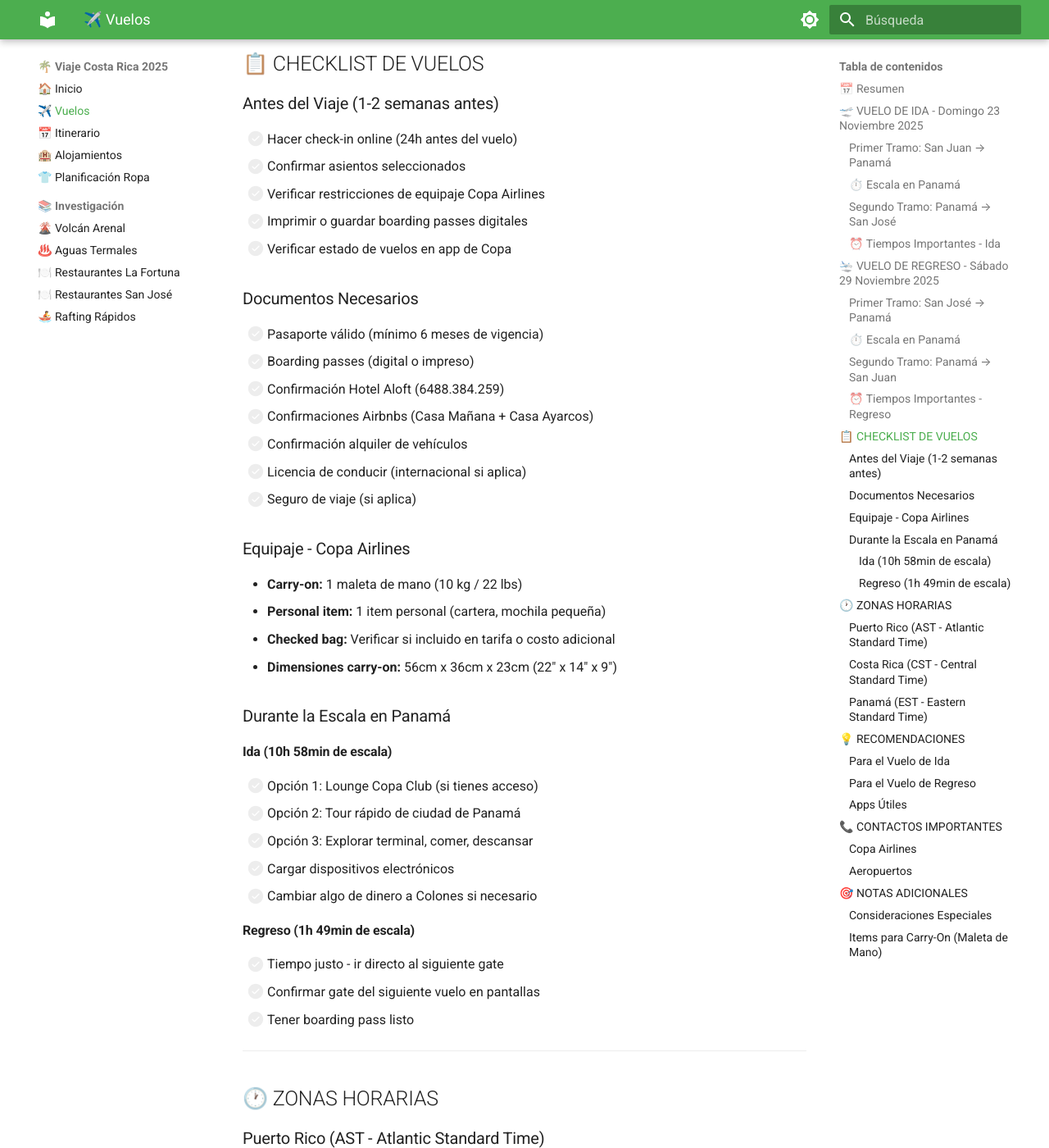
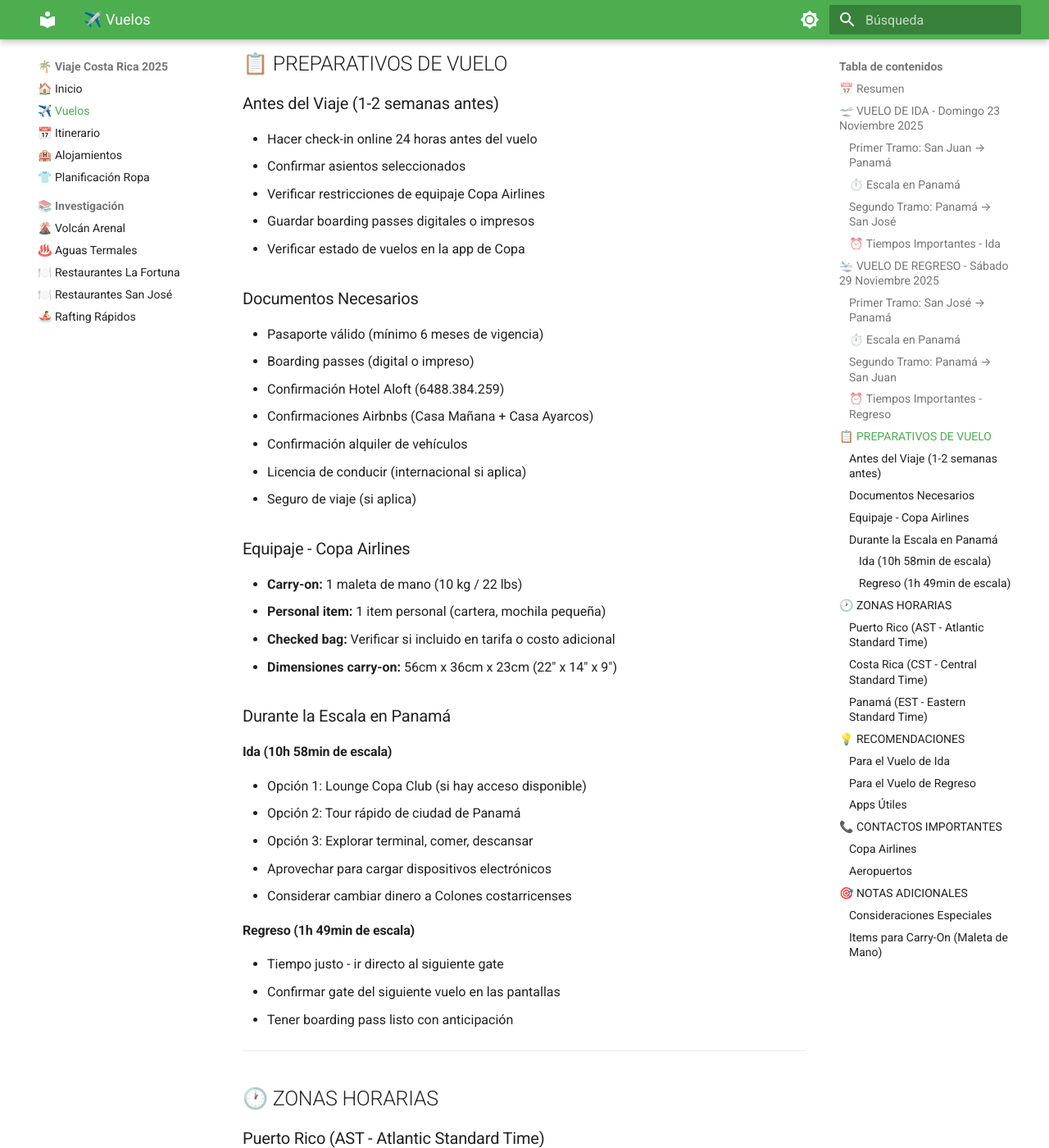
Before and after one commit to jvelez79/costa-rica, an MkDocs documentation site: the page built from docs/vuelos.md, in a window 1280 px wide and 1400 px high, scrolled down 2773 px. Shown: the whole window at 82% size. Built offline with MkDocs 1.6.1 and Material for MkDocs 9.7.7, drawn with Linux system fonts in a browser that asks for light colours; some of the changed text lies outside the part shown.

Commit message:
Refactor vuelos.md: Convert to public website style
- Change "CHECKLIST DE VUELOS" to "PREPARATIVOS DE VUELO"
- Remove all checkbox task lists
- Convert to informative bullet points
- Remove "Última actualización" and screenshot reference
- Neutralize tone from directive to informative
- All flight information and contact details preserved

🤖 Generated with [Claude Code](https://claude.com/claude-code)

Co-Authored-By: Claude <noreply@anthropic.com>

```diff
--- a/docs/vuelos.md
+++ b/docs/vuelos.md
@@ -82,23 +82,23 @@
 
 ---
 
-## 📋 CHECKLIST DE VUELOS
+## 📋 PREPARATIVOS DE VUELO
 
 ### Antes del Viaje (1-2 semanas antes)
-- [ ] Hacer check-in online (24h antes del vuelo)
-- [ ] Confirmar asientos seleccionados
-- [ ] Verificar restricciones de equipaje Copa Airlines
-- [ ] Imprimir o guardar boarding passes digitales
-- [ ] Verificar estado de vuelos en app de Copa
+- Hacer check-in online 24 horas antes del vuelo
+- Confirmar asientos seleccionados
+- Verificar restricciones de equipaje Copa Airlines
+- Guardar boarding passes digitales o impresos
+- Verificar estado de vuelos en la app de Copa
 
 ### Documentos Necesarios
-- [ ] Pasaporte válido (mínimo 6 meses de vigencia)
-- [ ] Boarding passes (digital o impreso)
-- [ ] Confirmación Hotel Aloft (6488.384.259)
-- [ ] Confirmaciones Airbnbs (Casa Mañana + Casa Ayarcos)
-- [ ] Confirmación alquiler de vehículos
-- [ ] Licencia de conducir (internacional si aplica)
-- [ ] Seguro de viaje (si aplica)
+- Pasaporte válido (mínimo 6 meses de vigencia)
+- Boarding passes (digital o impreso)
+- Confirmación Hotel Aloft (6488.384.259)
+- Confirmaciones Airbnbs (Casa Mañana + Casa Ayarcos)
+- Confirmación alquiler de vehículos
+- Licencia de conducir (internacional si aplica)
+- Seguro de viaje (si aplica)
 
 ### Equipaje - Copa Airlines
 - **Carry-on:** 1 maleta de mano (10 kg / 22 lbs)
@@ -109,16 +109,16 @@
 ### Durante la Escala en Panamá
 
 #### Ida (10h 58min de escala)
-- [ ] Opción 1: Lounge Copa Club (si tienes acceso)
-- [ ] Opción 2: Tour rápido de ciudad de Panamá
-- [ ] Opción 3: Explorar terminal, comer, descansar
-- [ ] Cargar dispositivos electrónicos
-- [ ] Cambiar algo de dinero a Colones si necesario
+- Opción 1: Lounge Copa Club (si hay acceso disponible)
+- Opción 2: Tour rápido de ciudad de Panamá
+- Opción 3: Explorar terminal, comer, descansar
+- Aprovechar para cargar dispositivos electrónicos
+- Considerar cambiar dinero a Colones costarricenses
 
 #### Regreso (1h 49min de escala)
-- [ ] Tiempo justo - ir directo al siguiente gate
-- [ ] Confirmar gate del siguiente vuelo en pantallas
-- [ ] Tener boarding pass listo
+- Tiempo justo - ir directo al siguiente gate
+- Confirmar gate del siguiente vuelo en las pantallas
+- Tener boarding pass listo con anticipación
 
 ---
 
@@ -200,6 +200,3 @@
 - Botella de agua vacía (llenar después de seguridad)
 
 ---
-
-**Última actualización:** 2025-11-08
-**Screenshot guardado:** itinerario-vuelos.png
```
